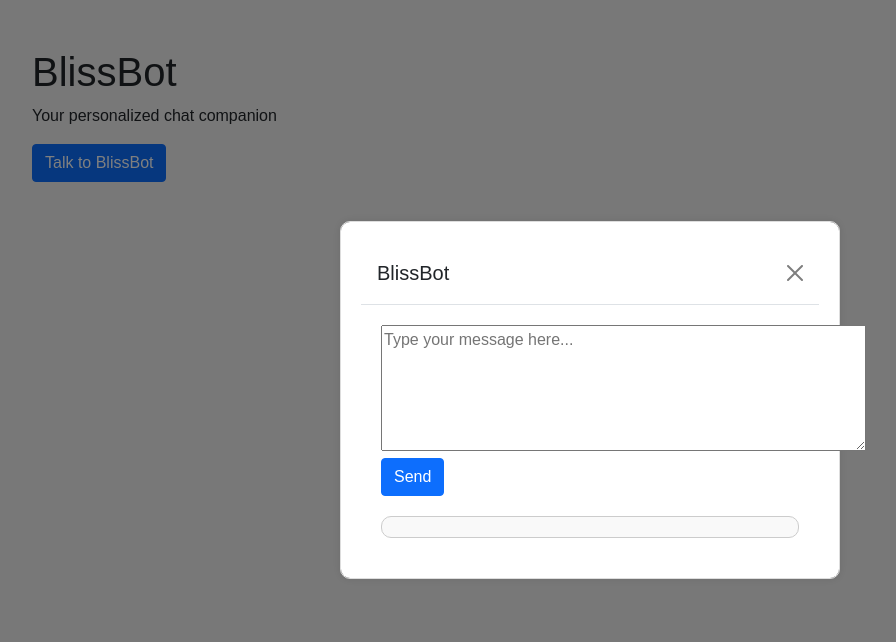
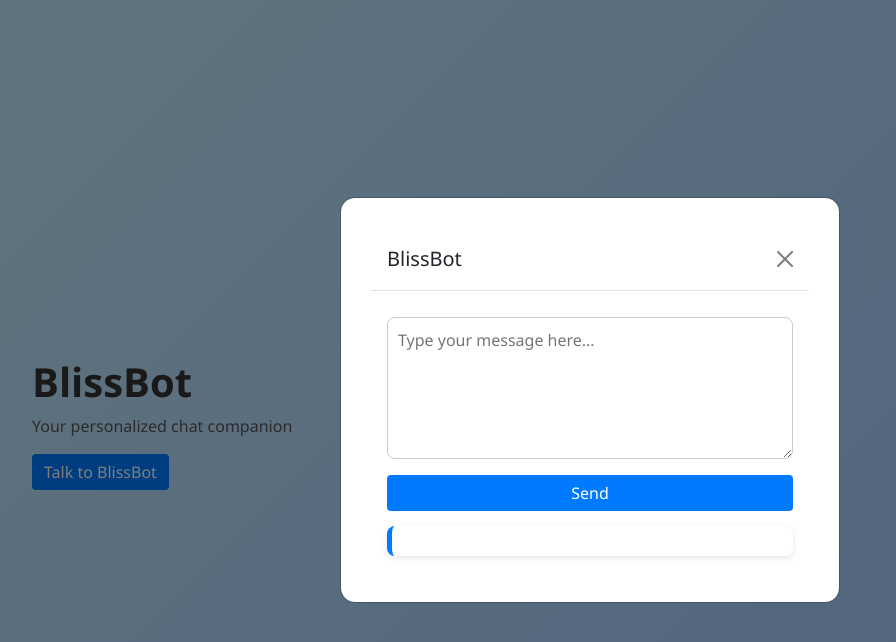
Before and after one commit to Sarahnehamortha/Blissbot, a plain HTML site: page index.html in a window 1280 px wide. Both pictures are taken after a click on the button "Talk to BlissBot". Shown: the whole page, without its empty margins (50-946 px from the left). Drawn offline with nearby package versions, Linux system fonts and the light colour scheme.

Commit message:
Update index.html

```diff
--- a/index.html
+++ b/index.html
@@ -7,26 +7,63 @@
     <link rel="stylesheet" href="https://cdn.jsdelivr.net/npm/bootstrap@5.1.3/dist/css/bootstrap.min.css">
     <style>
         body {
-            font-family: Arial, sans-serif;
-            background-color: #f0f0f0;
+            font-family: 'Segoe UI', Tahoma, Geneva, Verdana, sans-serif;
+            background: linear-gradient(135deg, #c2e9fb 0%, #a1c4fd 100%);
+            min-height: 100vh;
+            display: flex;
+            align-items: center;
+            justify-content: center;
+            flex-direction: column;
         }
+
+        h1 {
+            font-weight: bold;
+            color: #333;
+        }
+
+        p {
+            color: #555;
+        }
+
+        textarea {
+            width: 100%;
+            padding: 10px;
+            margin-top: 10px;
+            border-radius: 8px;
+            border: 1px solid #ccc;
+            resize: vertical;
+            font-size: 1rem;
+        }
+
+        #send-button {
+            margin-top: 10px;
+            width: 100%;
+        }
+
+        .blissbot-response {
+            margin-top: 15px;
+            background: #ffffff;
+            border-left: 5px solid #007bff;
+            padding: 15px;
+            border-radius: 8px;
+            font-style: italic;
+            box-shadow: 0 2px 6px rgba(0,0,0,0.1);
+        }
+
         .modal-content {
-            background-color: #fff;
-            padding: 20px;
-            border: 1px solid #ddd;
-            border-radius: 10px;
-            box-shadow: 0 0 10px rgba(0, 0, 0, 0.1);
+            border-radius: 15px;
+            padding: 30px;
         }
-        .modal-body {
-            padding: 20px;
+
+        .btn-primary {
+            background-color: #007bff;
+            border: none;
         }
-        .blissbot-response {
-            margin-top: 20px;
-            padding: 10px;
-            border: 1px solid #ccc;
-            border-radius: 10px;
-            background-color: #f9f9f9;
+
+        .btn-primary:hover {
+            background-color: #0056b3;
         }
+
     </style>
 </head>
 <body>
```
